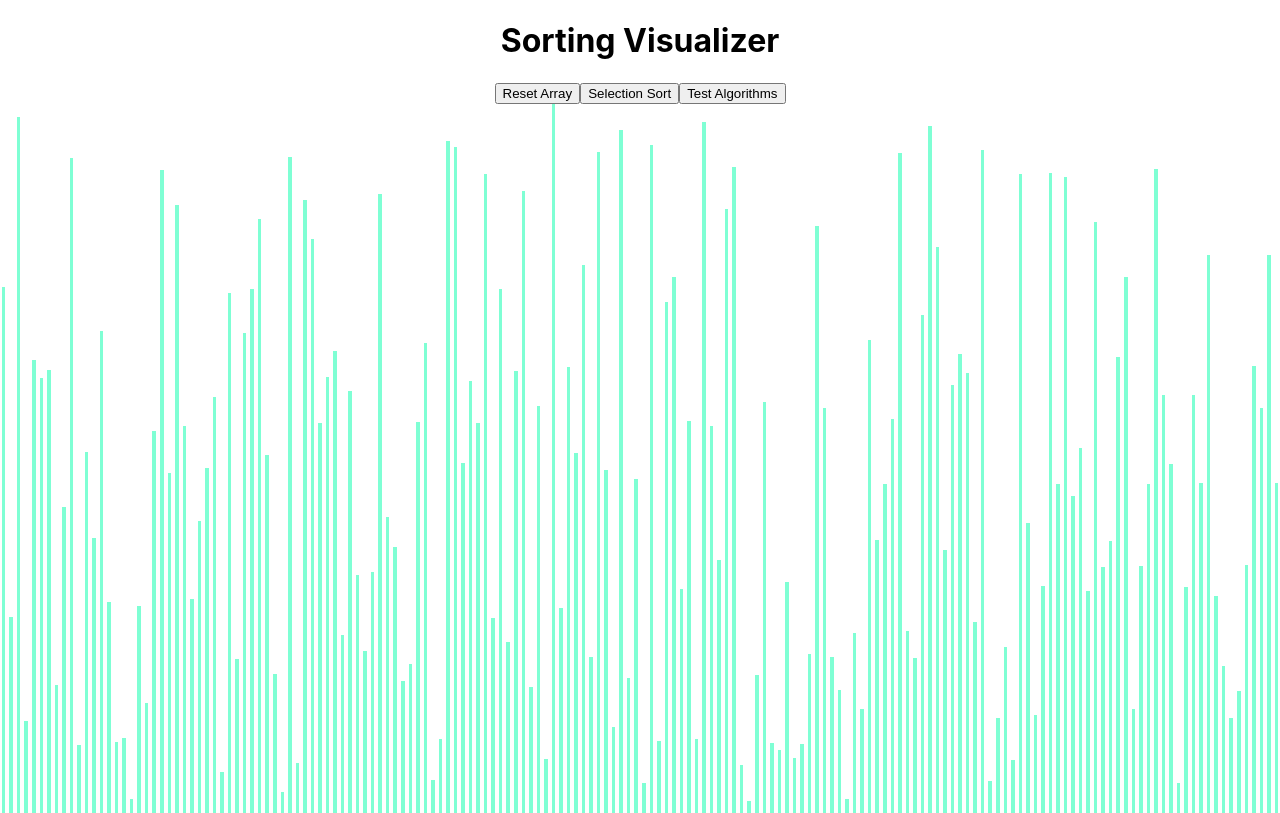
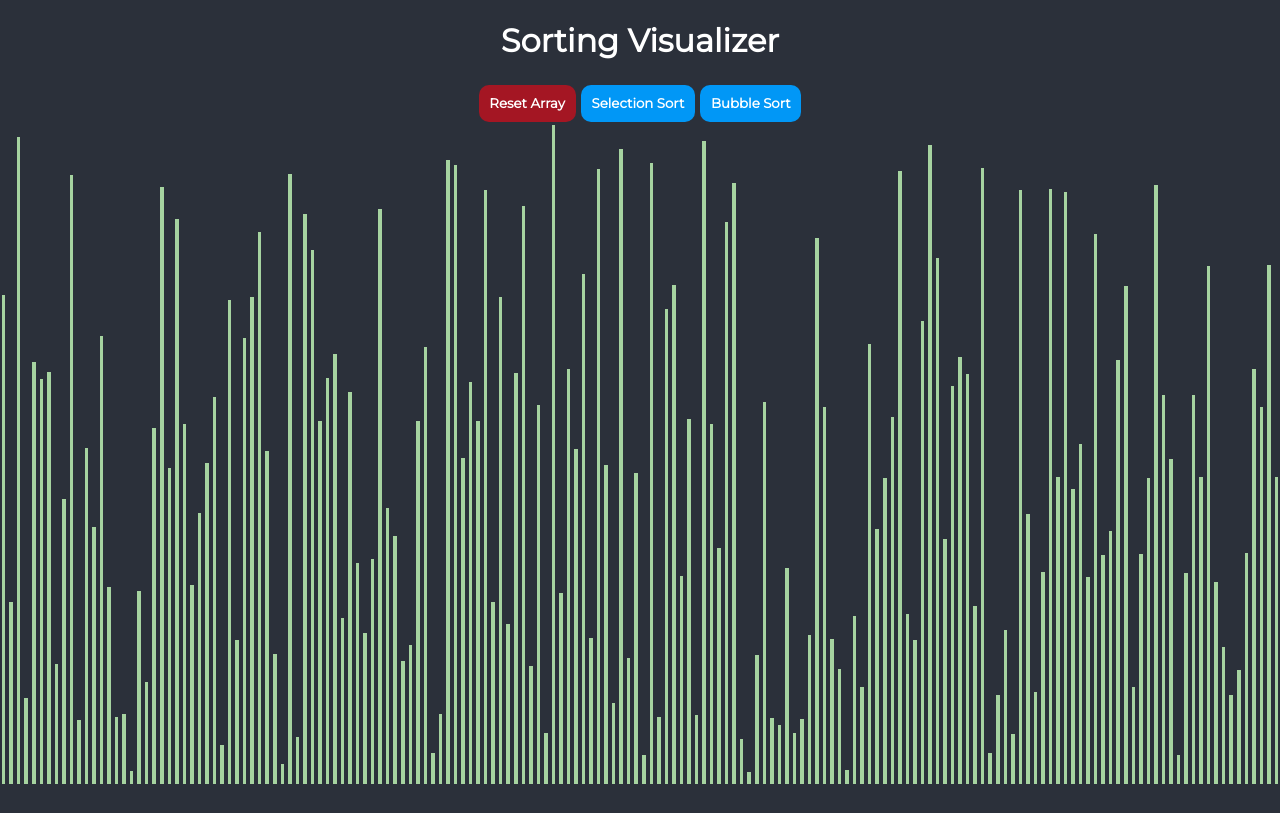
Before and after one commit to abhinandhajay/sorting-visualizer, a React (Create React App) app: page / in a window 1280 px wide. Built offline with nearby package versions, Linux system fonts and the light colour scheme.

Commit message:
Improve styling

```diff
--- a/public/index.html
+++ b/public/index.html
@@ -2,6 +2,9 @@
 <html lang="en">
   <head>
     <meta charset="utf-8" />
+    <link rel="preconnect" href="https://fonts.googleapis.com">
+    <link rel="preconnect" href="https://fonts.gstatic.com" crossorigin>
+    <link href="https://fonts.googleapis.com/css2?family=Montserrat&display=swap" rel="stylesheet">
     <link rel="icon" href="%PUBLIC_URL%/favicon.ico" />
     <meta name="viewport" content="width=device-width, initial-scale=1" />
     <meta name="theme-color" content="#000000" />
--- a/src/App.css
+++ b/src/App.css
@@ -1,5 +1,18 @@
+:root {
+	--app-dark: #2B303A;
+	--app-light: #DBCBD8;
+	--app-brown: #322A26;
+	--app-pink: #DC7F9B;
+	--app-red: 164, 22, 35;
+	--app-red-darker: #881620;
+	--app-green: #A6D3A0;
+	--app-blue: 1, 151, 246
+}
+
 * {
 	box-sizing: border-box;
+	font-family: 'Montserrat', sans-serif;
+	background-color: var(--app-dark)
 }
 
 .App {
@@ -36,6 +49,7 @@
 	from {
 		transform: rotate(0deg);
 	}
+
 	to {
 		transform: rotate(360deg);
 	}
--- a/src/algorithms/bubbleSort.js
+++ b/src/algorithms/bubbleSort.js
@@ -1,3 +1,24 @@
 const bubbleSort = (array) => {
 	console.log('Performing Bubble Sort')
+	let sortedArray = array
+	let temp
+	let animations = []
+	for (let i = 0; i < sortedArray.length - 1; i++) {
+		for (let j = 0; j < sortedArray.length - i - 1; j++) {
+			if (sortedArray[j] > sortedArray[j+1]) {
+				temp = sortedArray[j]
+				sortedArray[j] = sortedArray[j+1]
+				sortedArray[j+1] = temp
+
+				// Add animations
+				animations.push({'comp': [j, j+1]})
+				animations.push({'comp': [j, j+1]})
+				animations.push({'swap': [j, j+1], 'sorted': false})
+			}
+		}
+		animations[animations.length-1].sorted = true
+	}
+	return { sortedArray, animations }
 }
+
+export default bubbleSort;
--- a/src/components/Bar.css
+++ b/src/components/Bar.css
@@ -1,6 +1,6 @@
 .main-bar {
 
 	margin: 0 2px;
-	background-color: aquamarine;
+	background-color: var(--app-green);
 	width: 4px;
 }
--- /dev/null
+++ b/src/components/Button.css
@@ -0,0 +1,21 @@
+button {
+	background-color: rgba(var(--app-blue), 1);
+	font-weight: 900;
+	border: none;
+	padding: 0.8em;
+	margin: 0.2em;
+	border-radius: 10px;
+	color: white;
+}
+
+.bg-red {
+	background-color: rgba(var(--app-red), 1);
+}
+
+.bg-red:hover {
+	background-color: rgba(var(--app-red), .7);
+}
+
+button:hover {
+	background-color: rgba(var(--app-blue), .7);
+}
--- /dev/null
+++ b/src/components/Button.jsx
@@ -0,0 +1,12 @@
+import './Button.css'
+
+const Button = (props) => {
+
+	return (
+		<button onClick={props.onClick} className={props.className}>
+			{props.children}
+		</button>
+	)
+}
+
+export default Button;
--- a/src/components/Visualizer.css
+++ b/src/components/Visualizer.css
@@ -3,3 +3,7 @@
 	align-items: flex-end;
 	justify-content: center;
 }
+
+h1 {
+	color: white
+}
--- a/src/components/Visualizer.jsx
+++ b/src/components/Visualizer.jsx
@@ -1,82 +1,143 @@
 /* eslint-disable react-hooks/exhaustive-deps */
 import { useEffect, useState } from 'react';
+import bubbleSort from '../algorithms/bubbleSort';
 import selectionSort from '../algorithms/SelectionSort';
 import Bar from './Bar';
+import Button from './Button';
 import './Visualizer.css';
 
-const ANIMATION_DELAY_MS = 5
+// const ANIMATION_DELAY_MS = 10
 
 const Visualizer = () => {
 
 	const [array, setArray] = useState([])
-	const [arraySize, setArraySize] = useState(170)
+	const [arraySize, ] = useState(170)
 
 	const resetArray = () => {
 		const temp = []
 		const allBars = document.querySelectorAll(`.main-bar`)
 		for (let i = 0; i < arraySize; i++) {
-			temp.push(Math.round(Math.random() * 700) + 10)
+			temp.push(Math.round(Math.random() * 650) + 10)
 			if (allBars[i]) {
-				allBars[i].style.backgroundColor = 'aquamarine'
+				allBars[i].style.backgroundColor = `var(--app-green)`
 			}
 		}
 		setArray(temp)
+		for (let i = 0; i < arraySize; i++) {
+			if (allBars[i]) {
+				allBars[i].style.backgroundColor = `var(--app-green)`
+				allBars[i].style.height = `${temp[i]}px`
+			}
+		}
 	}
 
 	const runSelectionSort = () => {
+		const ANIMATION_DELAY_MS = 5
 		const { animations } = selectionSort(array)
 
-		let allBars = document.querySelectorAll(`.main-bar`)
+		const allBars = document.querySelectorAll(`.main-bar`)
 
 		for (let i = 0; i < animations.length; i++) {
 
 			setTimeout(() => {
 				if (animations[i].comp !== undefined) {
-					allBars[animations[i].comp[0]].style.backgroundColor = i % 3 === 0 ? 'red' : 'aquamarine'
-					allBars[animations[i].comp[1]].style.backgroundColor = i % 3 === 0 ? 'red' : 'aquamarine'
+					allBars[animations[i].comp[0]].style.backgroundColor = i % 3 === 0 ? `var(--app-red)` : `var(--app-green)`
+					allBars[animations[i].comp[1]].style.backgroundColor = i % 3 === 0 ? `var(--app-red)` : `var(--app-green)`
 				}
 				if (animations[i].swap !== undefined) {
 					let temp = allBars[animations[i].swap[0]].style.height
 					allBars[animations[i].swap[0]].style.height = allBars[animations[i].swap[1]].style.height
 					allBars[animations[i].swap[1]].style.height = temp
-					allBars[animations[i].swap[0]].style.backgroundColor = 'plum'
+					allBars[animations[i].swap[0]].style.backgroundColor = `var(--app-pink)`
 				}
 			}, ANIMATION_DELAY_MS * i)
 		}
 	}
 
-	const testAlgorithms = () => {
-		let temp = []
-		console.log('TESTING SELECTION')
-		for (let i = 0; i < 100 ; i++) {
-			temp = []
-			for (let i = 0; i < arraySize; i++) {
-				temp.push(Math.round(Math.random() * 700) + 10)
-			}
+	const runBubbleSort = () => {
+		const ANIMATION_DELAY_MS = 1
 
-			let jsSorted = temp.sort((a, b) => a - b)
-			let { sortedArray } = selectionSort(temp)
+		const { animations } = bubbleSort(array)
 
-			if (checkEquality(sortedArray, jsSorted)) {
-				console.log(true)
-			} else {
-				console.log(false)
-			}
+		const allBars = document.querySelectorAll(`.main-bar`)
+
+		for (let i = 0; i < animations.length; i++) {
+
+			setTimeout(() => {
+				if (animations[i].comp !== undefined) {
+					allBars[animations[i].comp[0]].style.backgroundColor = i % 3 === 0 ? `var(--app-red)` : `var(--app-green)`
+					allBars[animations[i].comp[1]].style.backgroundColor = i % 3 === 0 ? `var(--app-red)` : `var(--app-green)`
+				}
+				if (animations[i].swap !== undefined) {
+					let temp = allBars[animations[i].swap[0]].style.height
+					allBars[animations[i].swap[0]].style.height = allBars[animations[i].swap[1]].style.height
+					allBars[animations[i].swap[1]].style.height = temp
+					if (animations[i].sorted === true) {
+						allBars[animations[i].swap[1]].style.backgroundColor = `var(--app-pink)`
+					}
+				}
+			}, ANIMATION_DELAY_MS * i)
 		}
-
+		for (let i = 0; i < arraySize; i++) {
+			setTimeout(() => {
+				allBars[i].style.backgroundColor = `var(--app-pink)`
+			}, ANIMATION_DELAY_MS * animations.length)
+		}
 	}
 
-	const checkEquality = (sortedArray, jsSorted) => {
-		if (sortedArray.length !== jsSorted.length) {
-			return false
-		}
-		for (let i = 0 ; i < sortedArray.length; i++) {
-			if (sortedArray[i] !== jsSorted[i]) {
-				return false
-			}
-		}
-		return true
-	}
+
+	// const playAnimations = (animations) => {
+	// 	const allBars = document.querySelectorAll(`.main-bar`)
+
+	// 	for (let i = 0; i < animations.length; i++) {
+
+	// 		setTimeout(() => {
+	// 			if (animations[i].comp !== undefined) {
+	// 				allBars[animations[i].comp[0]].style.backgroundColor = i % 3 === 0 ? `var(--app-red)` : 'aquamarine'
+	// 				allBars[animations[i].comp[1]].style.backgroundColor = i % 3 === 0 ? `var(--app-red)` : 'aquamarine'
+	// 			}
+	// 			if (animations[i].swap !== undefined) {
+	// 				let temp = allBars[animations[i].swap[0]].style.height
+	// 				allBars[animations[i].swap[0]].style.height = allBars[animations[i].swap[1]].style.height
+	// 				allBars[animations[i].swap[1]].style.height = temp
+	// 				allBars[animations[i].swap[1]].style.backgroundColor = `var(--app-pink)`
+	// 			}
+	// 		}, ANIMATION_DELAY_MS * i)
+	// 	}
+	// }
+
+	// const testAlgorithms = () => {
+	// 	let temp = []
+	// 	console.log('TESTING SELECTION')
+	// 	for (let i = 0; i < 100 ; i++) {
+	// 		temp = []
+	// 		for (let i = 0; i < arraySize; i++) {
+	// 			temp.push(Math.round(Math.random() * 700) + 10)
+	// 		}
+
+	// 		let jsSorted = temp.sort((a, b) => a - b)
+	// 		let { sortedArray } = selectionSort(temp)
+
+	// 		if (checkEquality(sortedArray, jsSorted)) {
+	// 			console.log(true)
+	// 		} else {
+	// 			console.log(false)
+	// 		}
+	// 	}
+
+	// }
+
+	// const checkEquality = (sortedArray, jsSorted) => {
+	// 	if (sortedArray.length !== jsSorted.length) {
+	// 		return false
+	// 	}
+	// 	for (let i = 0 ; i < sortedArray.length; i++) {
+	// 		if (sortedArray[i] !== jsSorted[i]) {
+	// 			return false
+	// 		}
+	// 	}
+	// 	return true
+	// }
 
 	useEffect(() => {
 		resetArray()
@@ -86,15 +147,18 @@ const Visualizer = () => {
 	return (
 		<div>
 			<h1>Sorting Visualizer</h1>
-			<button onClick={resetArray}>
+			<Button onClick={resetArray} className={'bg-red'}>
 				Reset Array
-			</button>
-			<button onClick={runSelectionSort}>
+			</Button>
+			<Button onClick={runSelectionSort}>
 				Selection Sort
-			</button>
-			<button onClick={testAlgorithms}>
+			</Button>
+			<Button onClick={runBubbleSort}>
+				Bubble Sort
+			</Button>
+			{/* <Button onClick={testAlgorithms}>
 				Test Algorithms
-			</button>
+			</Button> */}
 			<div className='bar-container'>
 				{array.map((ele, idx) => (<Bar key={idx} value={ele}></Bar>))}
 			</div>
```
Lines whose indentation alone changed are shown as unchanged.
